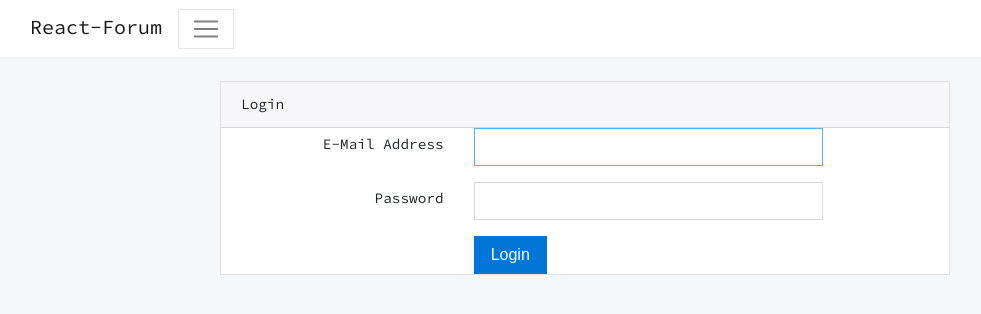
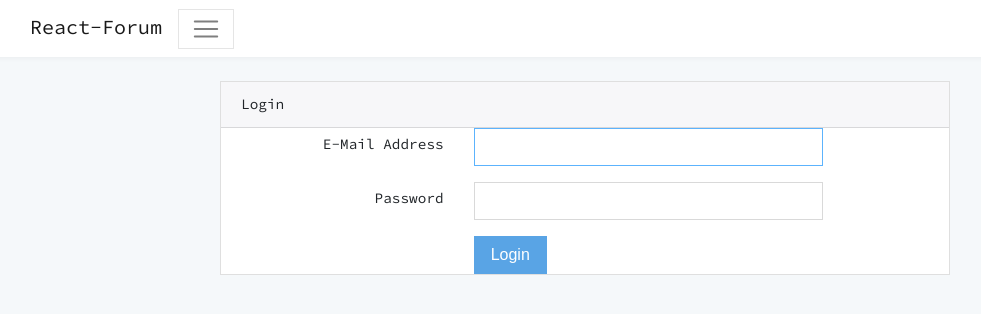
Before and after one commit to reyesmarq/react-forum, a React (Create React App) app: page /login in a window 1280 px wide. Shown: the top 314 px of the page, without its empty margins (55-1036 px from the left). Built offline with nearby package versions, Linux system fonts and the light colour scheme; no server answers.

Commit message:
introduction to redux form

```diff
--- a/package.json
+++ b/package.json
@@ -14,6 +14,7 @@
     "react-router-dom": "^5.0.1",
     "react-scripts": "3.0.1",
     "redux": "^4.0.4",
+    "redux-form": "^8.2.6",
     "redux-thunk": "^2.3.0"
   },
   "scripts": {
--- a/src/pages/Login/LoginForm/index.jsx
+++ b/src/pages/Login/LoginForm/index.jsx
@@ -1,27 +1,33 @@
-import React from 'react';
+import React from 'react'
+// such as connect
+import { reduxForm, Field } from "redux-form";
 
-const LoginForm = () => (
+const LoginForm = ({ pristine, handleSubmit }) => (
   <div className="card">
     <div className="card-header">Login</div>
     <div className="card-body">
-      <form method="POST" action="#">
+      <form onSubmit={handleSubmit}>
         <div className="form-group row">
           <label htmlFor="email" className="col-sm-4 col-form-label text-md-right">E-Mail Address</label>
           <div className="col-md-6">
-            <input id="email" type="email" className="form-control" name="email" required autoFocus />
+            <Field id="email" component="input" type="email" className="form-control" name="email" required autoFocus />
           </div>
         </div>
         <div className="form-group row">
           <label htmlFor="password" className="col-sm-4 col-form-label text-md-right">Password</label>
           <div className="col-md-6">
-            <input id="password" type="password" className="form-control" name="password" required />
+            <Field id="password" component="input" type="password" className="form-control" name="password" required />
           </div>
         </div>
         <div className="form-group row mb-0">
           <div className="col-md-8 offset-md-4">
-            <button type="submit" className="btn btn-primary">
+            <button
+              type="submit"
+              className="btn btn-primary"
+              disabled={pristine}
+            >
               Login
-                  </button>
+            </button>
           </div>
         </div>
       </form>
@@ -29,4 +35,6 @@ const LoginForm = () => (
   </div>
 );
 
-export default LoginForm;
+export default reduxForm({
+  form: 'login-form'
+})(LoginForm)
--- a/src/pages/Login/index.jsx
+++ b/src/pages/Login/index.jsx
@@ -3,9 +3,14 @@ import React, { Component } from 'react';
 import LoginForm from './LoginForm';
 
 class LoginContainer extends Component {
+  handleSubmit = (values) => {
+    console.log(values)
+  }
   render() {
     return (
-      <LoginForm />
+      <LoginForm
+        onSubmit={this.handleSubmit}
+      />
     );
   }
 }
--- a/src/store/reducers/index.js
+++ b/src/store/reducers/index.js
@@ -1,4 +1,5 @@
 import { combineReducers } from "redux"
+import { reducer as formReducer } from "redux-form"
 
 import threadsReducer from './threads'
 import channelsReducer from './channels'
@@ -8,6 +9,7 @@ const reducer = combineReducers({
   threads: threadsReducer,
   channels: channelsReducer,
   thread: threadReducer,
+  form: formReducer
 })
 
 export default reducer
```
Also changed, not shown: src/components/Reply/index.jsx (added, +17 -0 lines), 1 other file (tests, documents, lock files or other folders).
